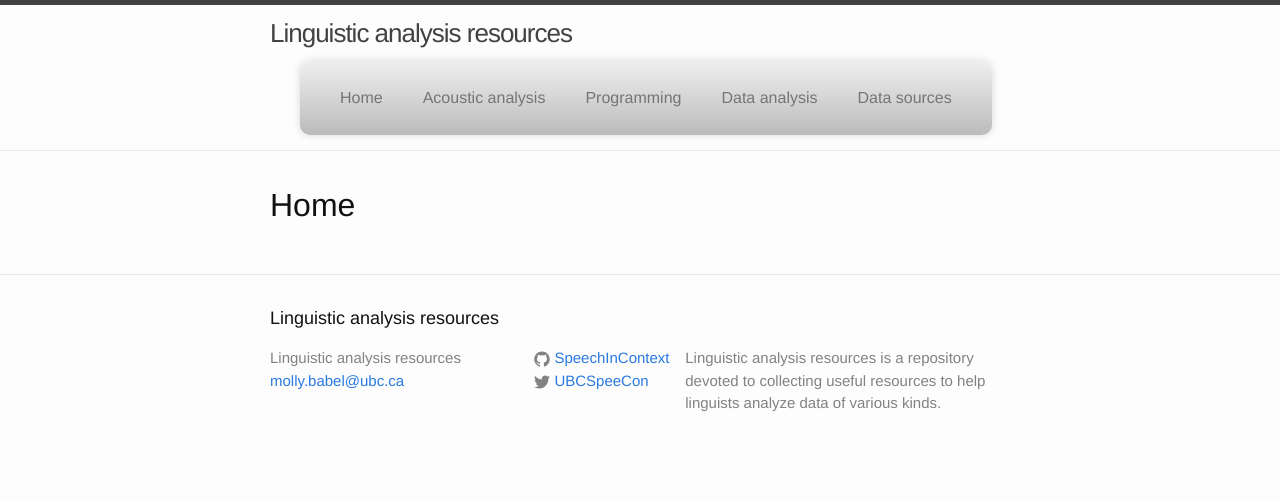
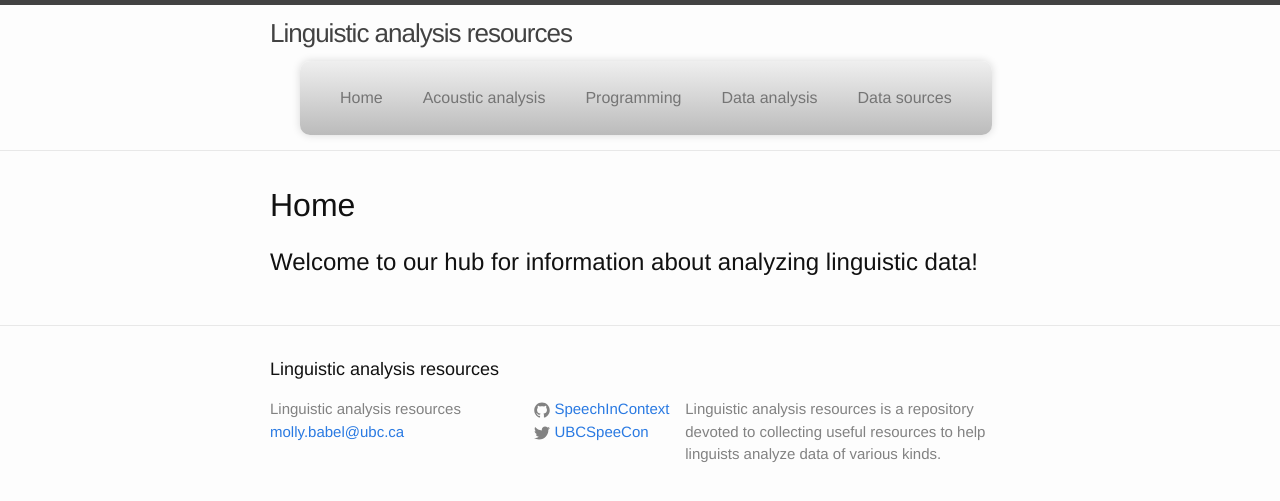
Before and after one commit to SpeechInContext/linguistic-analysis-resources, a Jekyll site: the page built from index.md, in a window 1280 px wide. Shown: the top 501 px of the page. Built offline with Jekyll 4.4.1, drawn with Linux system fonts in a browser that asks for light colours.

Commit message:
initial commit

```diff
--- a/index.md
+++ b/index.md
@@ -2,3 +2,5 @@
 layout: default
 title: Home
 ---
+
+## Welcome to our hub for information about analyzing linguistic data!
```
